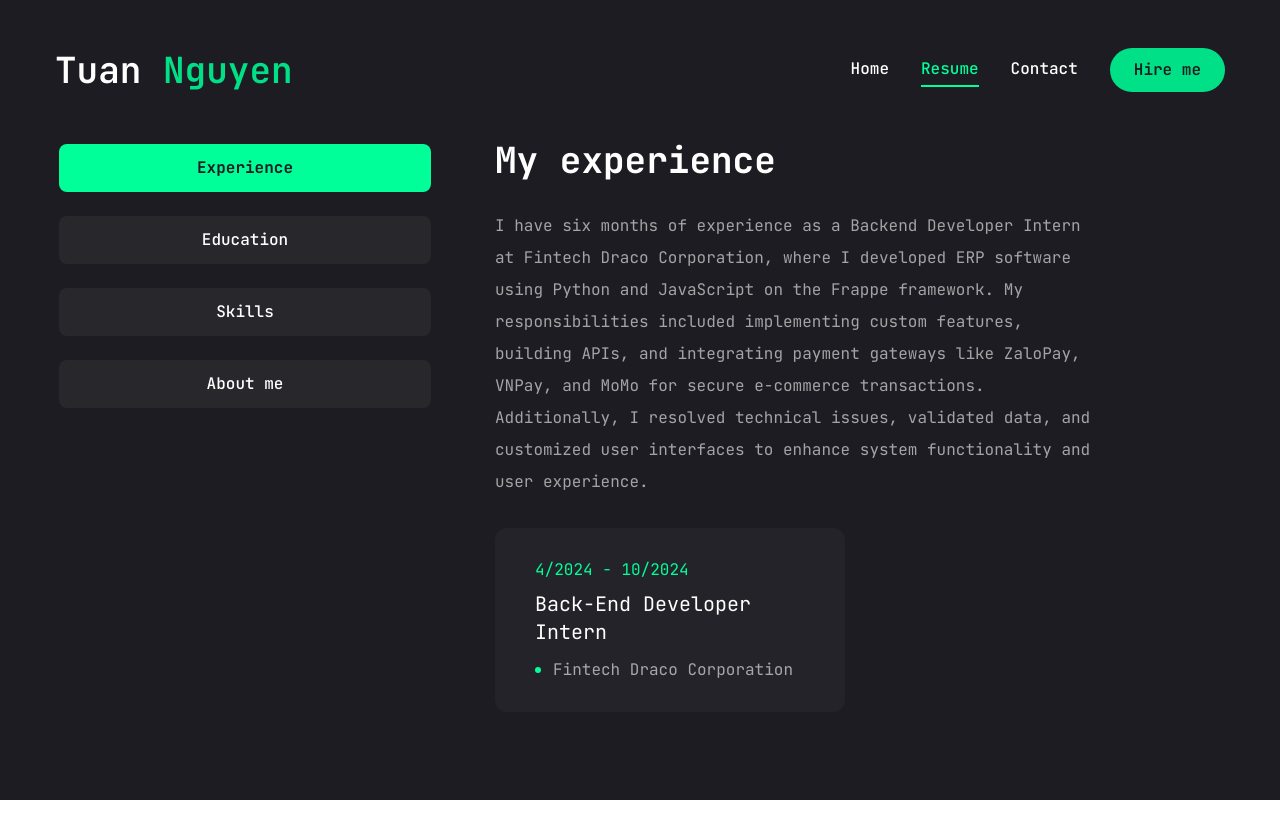
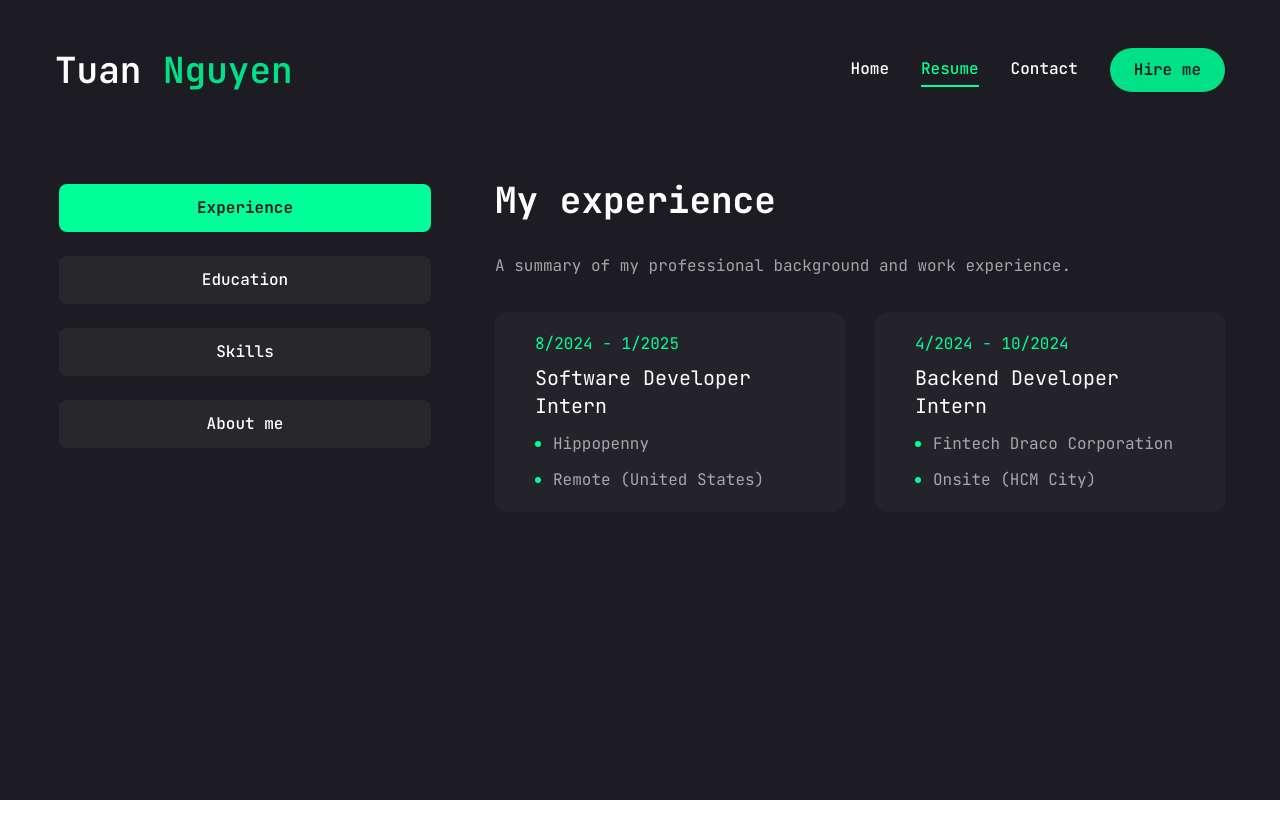
Before and after one commit to anhtuan512002/Portfolio, a Next.js app: page /resume in a window 1280 px wide. Shown: the top 838 px of the page. After the commit the page ends 800 px from the top, so only its background shows below. Built offline with nearby package versions, Linux system fonts and the light colour scheme.

Commit message:
update drive and upadte experience

```diff
--- a/app/resume/page.jsx
+++ b/app/resume/page.jsx
@@ -1,7 +1,13 @@
 "use client";
 import {FaHtml5, FaCss3, FaJs, FaReact, FaFigma, FaPython, FaJava,FaAws} from 'react-icons/fa'
 import {SiNextdotjs,SiCplusplus, SiNodedotjs, SiGithub, SiDocker, SiMongodb, SiMysql,SiPostgresql} from 'react-icons/si'
+import {Tabs, TabsContent, TabsList, TabsTrigger} from "@/components/ui/tabs"
+import {Tooltip,TooltipContent,TooltipProvider,TooltipTrigger} from "@/components/ui/tooltip"
+import {motion} from "motion/react"
+import { ScrollArea } from '@radix-ui/react-scroll-area';
+import * as Dialog from "@radix-ui/react-dialog";
 
+// about
 const about={
     title:"About me",
     description:"I am a Computer Science graduate with 6 months of experience as a backend developer in fintech, skilled in Python, JavaScript, and API integration. Passionate about learning and delivering efficient solutions.",
@@ -38,20 +44,45 @@ const about={
 
     ],
 }
-
+// experience
 const experience={
     icon:"/public/Image/icons/badge.svg",
     title:"My experience",
-    description:"I have six months of experience as a Backend Developer Intern at Fintech Draco Corporation, where I developed ERP software using Python and JavaScript on the Frappe framework. My responsibilities included implementing custom features, building APIs, and integrating payment gateways like ZaloPay, VNPay, and MoMo for secure e-commerce transactions. Additionally, I resolved technical issues, validated data, and customized user interfaces to enhance system functionality and user experience.",
-    items:[
+    description:"A summary of my professional background and work experience.",
+    items: [
         {
-            company:"Fintech Draco Corporation",
-            position:"Back-End Developer Intern",
-            duration:"4/2024 - 10/2024",
+            "company": "Hippopenny",
+            "Linkcompany":"https://hippopenny.com/",
+            "position": "Software Developer Intern",
+            "duration": "8/2024 - 1/2025",
+            "workMode": "Remote (United States)",
+            "description": [
+                "8/2024 - 10/2024: Part-time",
+                "11/2024 - 1/2025: Full-time",
+                "Optimized a high-performance backend system using MongoDB, enhancing data retrieval speed and overall system efficiency.",
+                "Designed an AI prompt engineering system to generate intelligent and context-aware responses, improving the automation process.",
+                "Developed AI-powered bots to automate repetitive development tasks, such as code reviews, testing automation, and deployment pipelines.",
+                "Collaborated with cross-functional teams (developers, data scientists, and product managers) to integrate AI-driven solutions, enhancing system functionality across multiple platforms."
+            ]
         },
+        {
+            "company": "Fintech Draco Corporation",
+            "Linkcompany":"https://dracorp.com.vn/",
+            "position": "Backend Developer Intern",
+            "duration": "4/2024 - 10/2024",
+            "workMode": "Onsite (HCM City)",
+            "description": [
+                "Developed and maintained enterprise ERP software using Frappe Framework and Python, ensuring system stability and scalability.",
+                "Designed and implemented optimized RESTful APIs with comprehensive documentation for seamless integration.",
+                "Worked closely with Business Analysts to develop custom features tailored to specific business needs.",
+                "Enhanced user experience by building responsive UI components using HTML, CSS, and JavaScript.",
+                "Resolved technical issues, validated data, and optimized database queries to maintain high system performance."
+            ]
+        }
+
     ],
 }
-
+//education
 const education={
     icon:"/public/Image/icons/cap.svg",
     title:"My education",
@@ -59,6 +90,7 @@ const education={
     items:[
         {
             instituation:"University of Information Technology - VNUHCM",
+            website:"https://en.uit.edu.vn/",
             degree:"Computer Science",
             duration:"10/2020 - 6/2024",
         }
@@ -120,13 +152,6 @@ const skillList = {
         }
     ]
 };
-
-
-
-import {Tabs, TabsContent, TabsList, TabsTrigger} from "@/components/ui/tabs"
-import {Tooltip,TooltipContent,TooltipProvider,TooltipTrigger} from "@/components/ui/tooltip"
-import {motion} from "motion/react"
-import { ScrollArea } from '@radix-ui/react-scroll-area';
 const Resume = () =>{
     return <motion.div
         initial={{ opacity: 0 }}
@@ -159,16 +184,96 @@ const Resume = () =>{
                                     {experience.items.map((item,index)=>
                                     {
                                         return (
-                                        <li key={index}
-                                            className='bg-[#232329] h-[184px] py-6 px-10 rounded-xl flex flex-col justify-center items-center lg:items-start gap-1'
-                                        >
-                                            <span className='text-accent'>{item.duration}</span>
-                                            <h3 className='text-xl max-w-[260px] min-h-[60px] text-center lg:text-left'>{item.position}</h3>
-                                            <div className='flex items-center gap-3'>
-                                                <span className='w-[6px] h-[6px] rounded-full bg-accent'></span>
-                                                <p className='text-white/60'>{item.company}</p>
-                                            </div>
-                                        </li>)
+                                            <li key={index} className="cursor-pointer bg-[#232329] h-[200px] py-6 px-10 rounded-xl flex flex-col justify-center items-center lg:items-start gap-1">
+                                                <Dialog.Root>
+                                                    <Dialog.Trigger asChild>
+                                                        <div className="w-full h-full flex flex-col justify-center items-center lg:items-start gap-1">
+                                                            <span className="text-accent">{item.duration}</span>
+                                                            <h3 className="text-xl max-w-[260px] min-h-[60px] text-center lg:text-left">{item.position}</h3>
+
+                                                            <div className="flex items-center gap-3">
+                                                                <span className="w-[6px] h-[6px] rounded-full bg-accent"></span>
+                                                                <TooltipProvider duration={100}>
+                                                                    <Tooltip>
+                                                                        <a href={item.Linkcompany} target="_blank" rel="noopener noreferrer">
+                                                                            <TooltipTrigger className="text-white/60 hover:text-accent focus:text-accent transition-all duration-300">
+                                                                                {item.company}
+                                                                            </TooltipTrigger>
+                                                                        </a>
+                                                                        <TooltipContent>
+                                                                            <p>{item.Linkcompany}</p>
+                                                                        </TooltipContent>
+                                                                    </Tooltip>
+                                                                </TooltipProvider>
+                                                            </div>
+
+                                                            <div className="flex items-center gap-3">
+                                                                <span className="w-[6px] h-[6px] rounded-full bg-accent"></span>
+                                                                <p className="text-white/60">{item.workMode}</p>
+                                                            </div>
+                                                        </div>
+                                                    </Dialog.Trigger>
+                                                    {/* Popup (Modal) */}
+                                                    <Dialog.Portal>
+                                                        {/* Background Overlay */}
+                                                        <Dialog.Overlay className="fixed inset-0 bg-black/50 backdrop-blur-sm" />
+
+                                                        {/* Dialog Content */}
+                                                        <Dialog.Content className="fixed top-1/2 left-1/2 w-[90%] max-w-md p-6 bg-[#232329] rounded-xl transform -translate-x-1/2 -translate-y-1/2
+                                                            max-h-[80vh] overflow-y-auto">
+
+                                                            {/* Tiêu đề với vị trí + Tooltip cho công ty */}
+                                                            <Dialog.Title className="text-accent font-bold flex flex-col items-center text-center">
+                                                                {/* Dòng 1: Tên công ty (to hơn 1.4 lần) */}
+                                                                <TooltipProvider duration={100}>
+                                                                    <Tooltip>
+                                                                        <a href={item.Linkcompany} target="_blank" rel="noopener noreferrer">
+                                                                            <TooltipTrigger className="text-3xl lg:text-3xl font-bold transition-colors duration-300 hover:text-white/80">
+                                                                                {item.company}
+                                                                            </TooltipTrigger>
+                                                                        </a>
+                                                                        <TooltipContent>
+                                                                            <p>{item.Linkcompany}</p>
+                                                                        </TooltipContent>
+                                                                    </Tooltip>
+                                                                </TooltipProvider>
+
+
+                                                                {/* Dòng 2: Vị trí công việc (nhỏ hơn 1.4 lần) */}
+                                                                <span className="text-lg lg:text-xl text-white/80 mt-1 text-center">{item.position}</span>
+                                                            </Dialog.Title>
+
+
+
+                                                            {/* Thông tin thời gian + hình thức làm việc */}
+                                                            <Dialog.Description className="mt-2 text-white/60 text-sm text-center">
+                                                                {item.duration} - {item.workMode}
+                                                            </Dialog.Description>
+
+
+                                                            {/* Mô tả công việc */}
+                                                            <h4 className="mt-4 text-accent text-lg font-bold">Description</h4>
+                                                            <ul className="mt-3 list-disc list-inside text-white/60 space-y-2">
+                                                                {item.description.map((desc, i) => (
+                                                                    <li key={i} className="leading-relaxed">{desc}</li>
+                                                                ))}
+                                                            </ul>
+
+                                                            {/* Nút đóng */}
+                                                            <Dialog.Close asChild>
+                                                                <button className="mt-4 px-4 py-2 bg-accent text-white rounded-md hover:bg-opacity-80">
+                                                                    Close
+                                                                </button>
+                                                            </Dialog.Close>
+                                                        </Dialog.Content>
+                                                    </Dialog.Portal>
+
+
+
+                                                </Dialog.Root>
+                                            </li>
+
+                                        )
                                     })}
                                 </ul>
                             </ScrollArea>
@@ -191,7 +296,19 @@ const Resume = () =>{
                                             <h3 className='text-xl max-w-[260px] min-h-[60px] text-center lg:text-left'>{item.degree}</h3>
                                             <div className='flex items-center gap-3'>
                                                 <span className='w-[6px] h-[6px] rounded-full bg-accent'></span>
-                                                <p className='text-white/60'>{item.instituation}</p>
+                                                <TooltipProvider duration={100}>
+                                                    <Tooltip>
+                                                        <a href={item.website} target="_blank" rel="noopener noreferrer">
+                                                            <TooltipTrigger className="text-white/60 hover:text-accent focus:text-accent transition-all duration-300">
+                                                                {item.instituation}
+                                                            </TooltipTrigger>
+                                                        </a>
+                                                        <TooltipContent>
+                                                            <p>{item.website}</p>
+                                                        </TooltipContent>
+                                                    </Tooltip>
+                                                </TooltipProvider>
+
                                             </div>
                                         </li>)
                                     })}
```
Also changed, not shown: app/page.jsx (+3 -6 lines), 1 other file (tests, documents, lock files or other folders).
